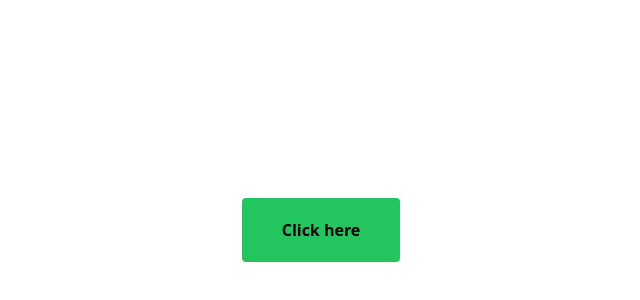
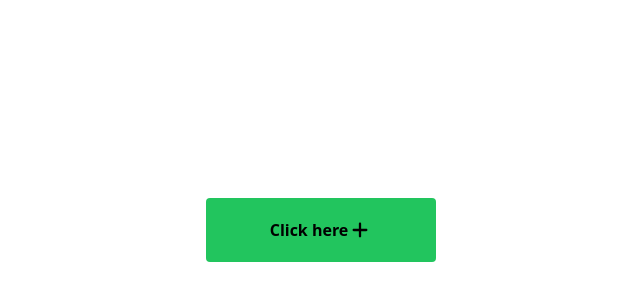
Before and after one commit to Luka265/Test-Page, a plain HTML site: page index.html in a window 1280 px wide. Shown: the part 2-302 px from the top of the page, without its empty margins (319-959 px from the left). Drawn offline with nearby package versions, Linux system fonts and the light colour scheme.

Commit message:
Add files via upload

```diff
--- a/index.html
+++ b/index.html
@@ -9,7 +9,7 @@
 </head>
 <body class="content-center">
     <div class="flex justify-center" style="margin-top: 200px;">
-        <button class="bg-green-500 hover:bg-purple-500 px-10 py-5 font-bold rounded">Click here</button>
+        <button class="flex bg-green-500 hover:bg-purple-500 px-16 py-5 font-bold rounded">Click here<svg class="w-6 h-6 px-1" xmlns="http://www.w3.org/2000/svg" viewBox="0 0 448 512"><path d="M256 80c0-17.7-14.3-32-32-32s-32 14.3-32 32l0 144L48 224c-17.7 0-32 14.3-32 32s14.3 32 32 32l144 0 0 144c0 17.7 14.3 32 32 32s32-14.3 32-32l0-144 144 0c17.7 0 32-14.3 32-32s-14.3-32-32-32l-144 0 0-144z"/></svg></button>
     </div>
 </body>
 </html>
```
